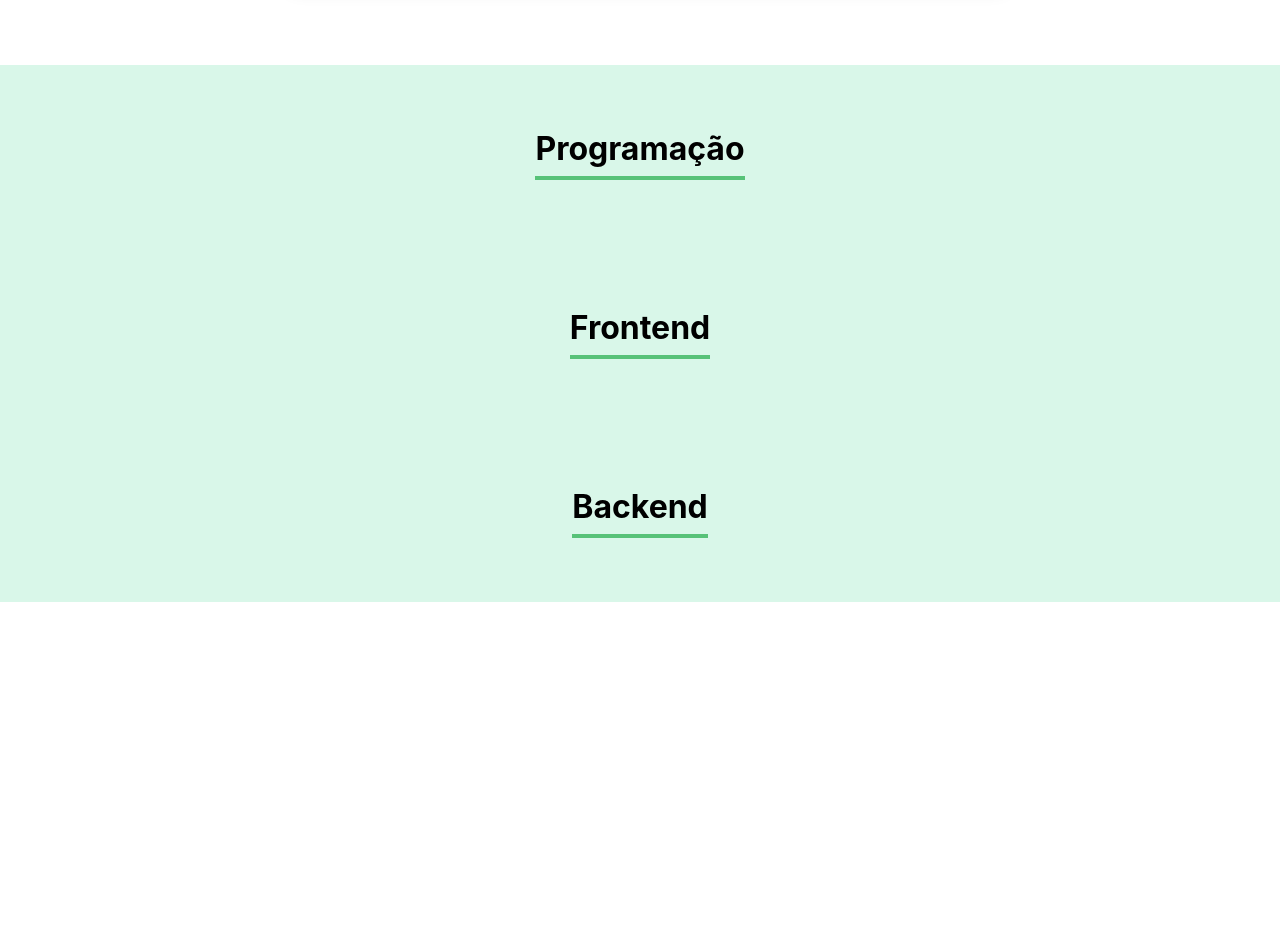
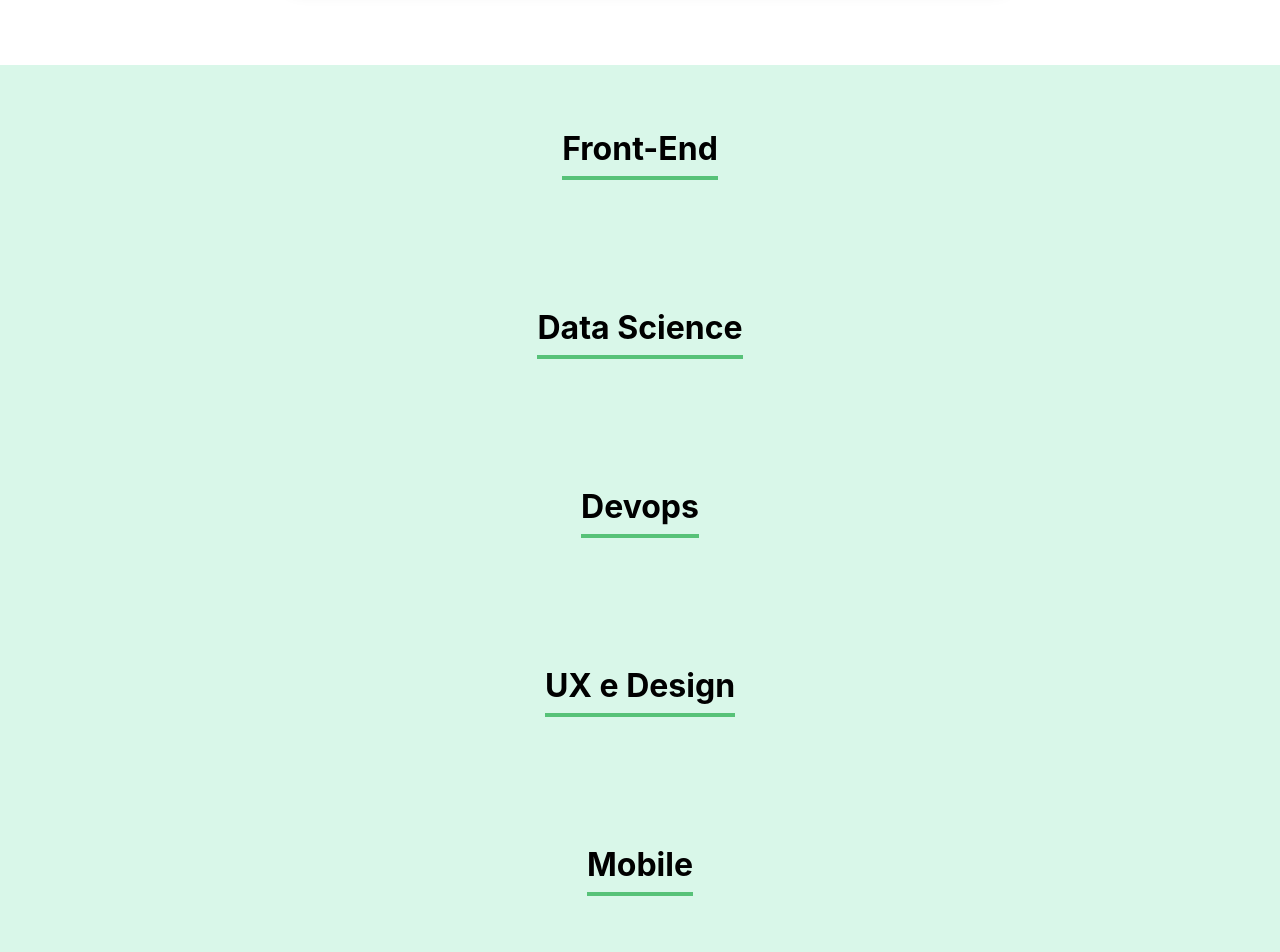
Before and after one commit to DavidCavalcanti/react-organograma, a React (Create React App) app in the folder organo/: page / in a window 1280 px wide. Shown: the part 1380-2332 px from the top of the page. Before the commit the page ends 1982 px from the top, so only its background shows below. Built offline with nearby package versions, Linux system fonts and the light colour scheme.

Commit message:
criar lista de times e passar para tag Times

```diff
--- a/organo/src/App.js
+++ b/organo/src/App.js
@@ -4,6 +4,40 @@
 import Time from './components/Times/index.js';
 
 function App() {
+
+  const times = [
+    {
+      nome: 'Front-End',
+      corPrimaria: '#82CFFA',
+      corSecundaria: '#E8F8FF',
+    },
+    {
+      nome: 'Data Science',
+      corPrimaria: '#A6D157',
+      corSecundaria: '#F0F8E2',
+    },
+    {
+      nome: 'Devops',
+      corPrimaria: '#E06B69',
+      corSecundaria: '#FDE7E8',
+    },
+    {
+      nome: 'UX e Design',
+      corPrimaria: '#D86EBF',
+      corSecundaria: '#FAE5F5',
+    },
+    {
+      nome: 'Mobile',
+      corPrimaria: '#FEBA05',
+      corSecundaria: '#FFF5D9',
+    },
+    {
+      nome: 'Inovação e Gestão',
+      corPrimaria: '#FF8A29',
+      corSecundaria: '#FFEEDF',
+    }
+  ]
+
   const [colaboradores, setColaboradores] = useState([]);
 
   const novoColaboradorAdicionado = (colaborador) => {
@@ -15,9 +49,12 @@
     <div className="App">
       <Banner />
       <Formulario cadastrarColaborador={colaborador => novoColaboradorAdicionado(colaborador)} />
-      <Time nome={"Programação"}/>
-      <Time nome={"Frontend"}/>
-      <Time nome={"Backend"}/>
+      {times.map(time => <Time
+        key={time.nome}
+        nome={time.nome}
+        corPrimaria={time.corPrimaria}
+        corSecundaria={time.corSecundaria}
+      />)}
     </div>
   );
 }
```
